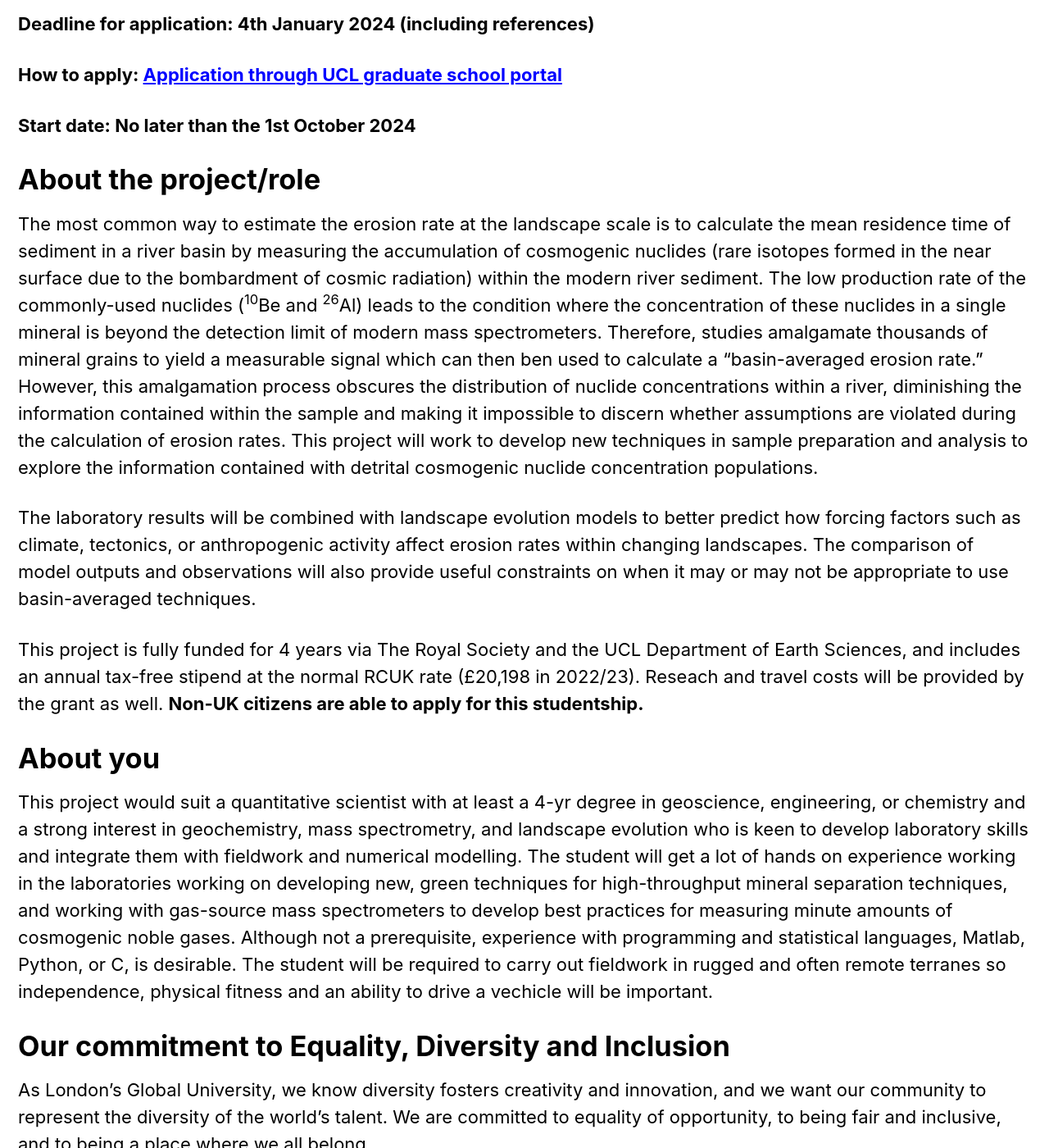
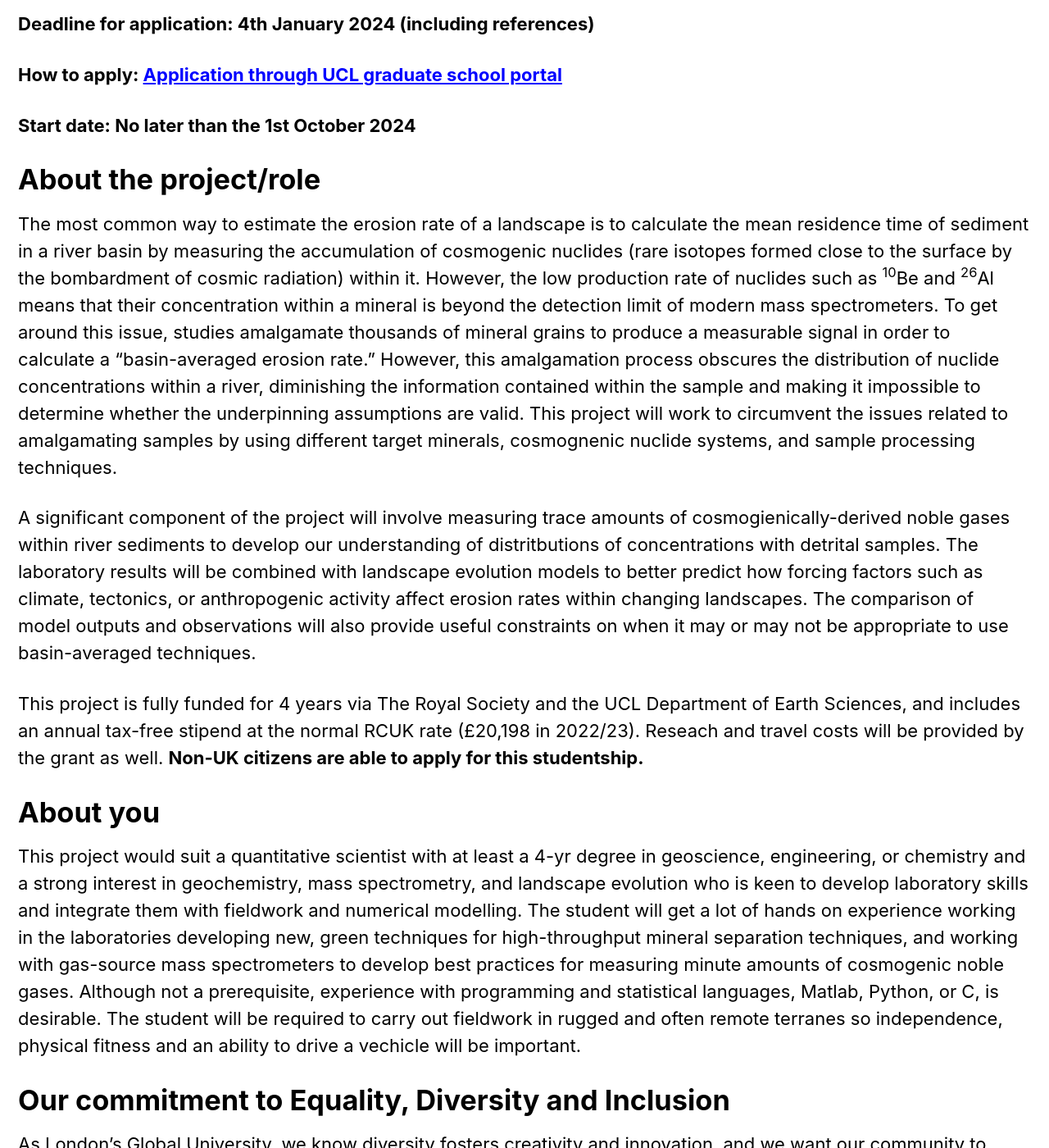
Before and after one commit to baadams/baadams.github.io, a Jekyll site: the page built from _pages/pdra.md, in a window 1280 px wide and 1400 px high, scrolled down 1570 px. Shown: the whole window at 82% size. Built offline with Jekyll 4.4.1, drawn with Linux system fonts in a browser that asks for light colours; cached includes are drawn as plain includes; some of the changed text lies outside the part shown.

Commit message:
Update pdra.md

```diff
--- a/_pages/pdra.md
+++ b/_pages/pdra.md
@@ -35,20 +35,14 @@ excerpt: "Looking for a funded PhD project in the UK?<br/>
 **Start date: No later than the 1st October 2024**
 
 # About the project/role
-The most common way to estimate the erosion rate at the landscape scale is to calculate the mean residence time of sediment in a river basin by measuring the accumulation of cosmogenic nuclides (rare isotopes formed in the near surface due to the bombardment of cosmic radiation) within the modern river sediment.  The low production rate of the commonly-used nuclides (<sup>10</sup>Be and <sup>26</sup>Al) leads to the condition where the concentration of these nuclides in a single mineral is beyond the detection limit of modern mass spectrometers. Therefore, studies amalgamate thousands of mineral grains to yield a measurable signal which can then ben used to calculate a “basin-averaged erosion rate.” However, this amalgamation process obscures the distribution of nuclide concentrations within a river, diminishing the information contained within the sample and making it impossible to discern whether assumptions are violated during the calculation of erosion rates. This project will work to develop new techniques in sample preparation and analysis to explore the information contained with detrital cosmogenic nuclide concentration populations.
+The most common way to estimate the erosion rate of a landscape is to calculate the mean residence time of sediment in a river basin by measuring the accumulation of cosmogenic nuclides (rare isotopes formed close to the surface by the bombardment of cosmic radiation) within it. However, the low production rate of nuclides such as <sup>10</sup>Be and <sup>26</sup>Al means that their concentration within a mineral is beyond the detection limit of modern mass spectrometers. To get around this issue, studies amalgamate thousands of mineral grains to produce a measurable signal in order to calculate a “basin-averaged erosion rate.” However, this amalgamation process obscures the distribution of nuclide concentrations within a river, diminishing the information contained within the sample and making it impossible to determine whether the underpinning assumptions are valid. This project will work to circumvent the issues related to amalgamating samples by using different target minerals, cosmognenic nuclide systems, and sample processing techniques.
 
-The laboratory results will be combined with landscape evolution models to better predict how forcing factors such as climate, tectonics, or anthropogenic activity affect erosion rates within changing landscapes. The comparison of model outputs and observations will also provide useful constraints on when it may or may not be appropriate to use basin-averaged techniques.
+A significant component of the project will involve measuring trace amounts of cosmogienically-derived noble gases within river sediments to develop our understanding of distritbutions of concentrations with detrital samples. The laboratory results will be combined with landscape evolution models to better predict how forcing factors such as climate, tectonics, or anthropogenic activity affect erosion rates within changing landscapes. The comparison of model outputs and observations will also provide useful constraints on when it may or may not be appropriate to use basin-averaged techniques.
 
 This project is fully funded for 4 years via The Royal Society and the UCL Department of Earth Sciences, and includes an annual tax-free stipend at the normal RCUK rate (£20,198 in 2022/23). Reseach and travel costs will be provided by the grant as well. **Non-UK citizens are able to apply for this studentship.**
 
 # About you
-This project would suit a quantitative scientist with at least a 4-yr degree in geoscience, engineering, or chemistry and a strong interest in geochemistry, mass spectrometry, and landscape evolution who is keen to develop laboratory skills and integrate them with fieldwork and numerical modelling. The student will get a lot of hands on experience working in the laboratories working on developing new, green techniques for high-throughput mineral separation techniques, and working with gas-source mass spectrometers to develop best practices for measuring minute amounts of cosmogenic noble gases. Although not a prerequisite, experience with programming and statistical languages, Matlab, Python, or C, is desirable. The student will be required to carry out fieldwork in rugged and often remote terranes so independence, physical fitness and an ability to drive a vechicle will be important.
+This project would suit a quantitative scientist with at least a 4-yr degree in geoscience, engineering, or chemistry and a strong interest in geochemistry, mass spectrometry, and landscape evolution who is keen to develop laboratory skills and integrate them with fieldwork and numerical modelling. The student will get a lot of hands on experience working in the laboratories developing new, green techniques for high-throughput mineral separation techniques, and working with gas-source mass spectrometers to develop best practices for measuring minute amounts of cosmogenic noble gases. Although not a prerequisite, experience with programming and statistical languages, Matlab, Python, or C, is desirable. The student will be required to carry out fieldwork in rugged and often remote terranes so independence, physical fitness and an ability to drive a vechicle will be important.
 
 # Our commitment to Equality, Diversity and Inclusion
-As London’s Global University, we know diversity fosters creativity and innovation, and we want our community to represent the diversity of the world’s talent. We are committed to equality of opportunity, to being fair and inclusive, and to being a place where we all belong.
-
-We therefore particularly encourage applications from candidates who are likely to be underrepresented in UCL’s workforce.
-
-Our department holds an Athena SWAN Bronze award, in recognition of our commitment to advancing gender equality.
-
-For more details on our Department's EDI intiatives see more details [here.](https://www.ucl.ac.uk/earth-sciences/equality-diversity-inclusion-edi)
+As London’s Global University, we know diversity fosters creativity and innovation, and we want our community to represent the diversity of the world’s talent. We are committed to equality of opportunity, to being fair and inclusive, and to being a place where we all belong. We therefore particularly encourage applications from candidates who are likely to be underrepresented in UCL’s workforce. For more details on our Department's EDI intiatives see more details [here.](https://www.ucl.ac.uk/earth-sciences/equality-diversity-inclusion-edi)
```
Also changed, not shown: other parts of _pages/pdra.md (+1 -1 lines).
